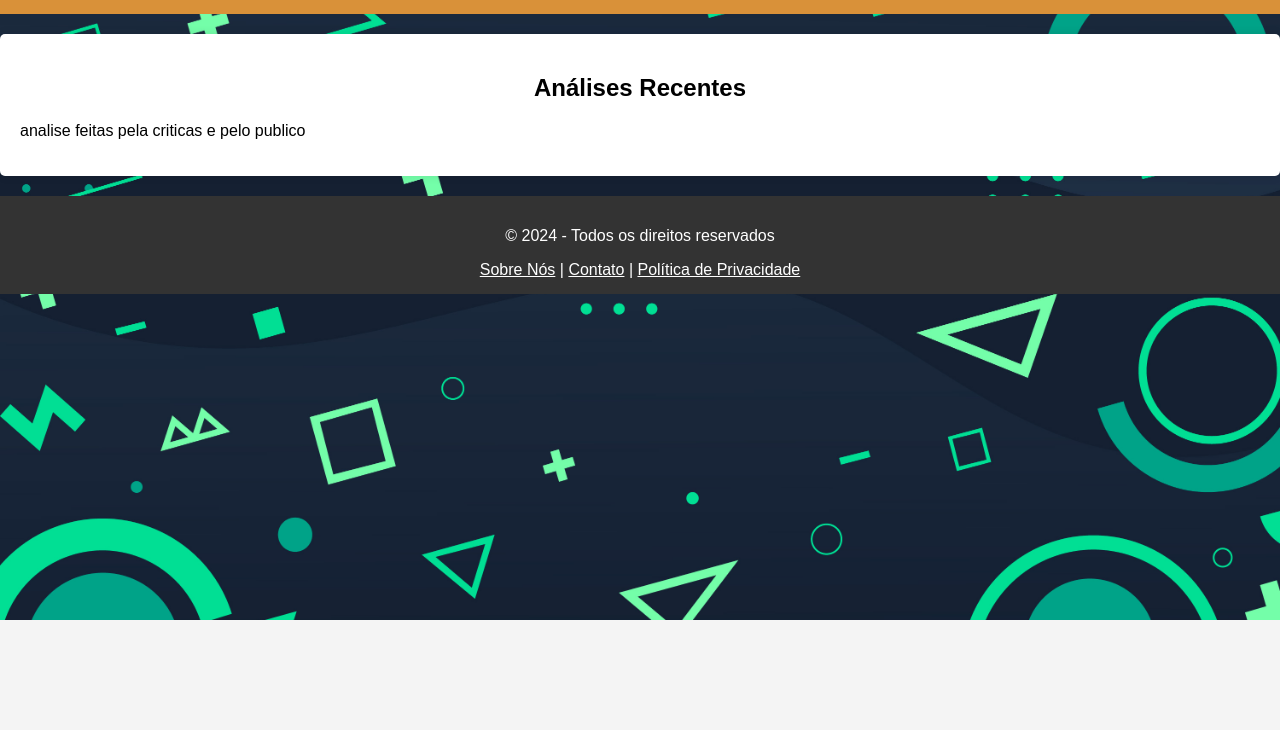
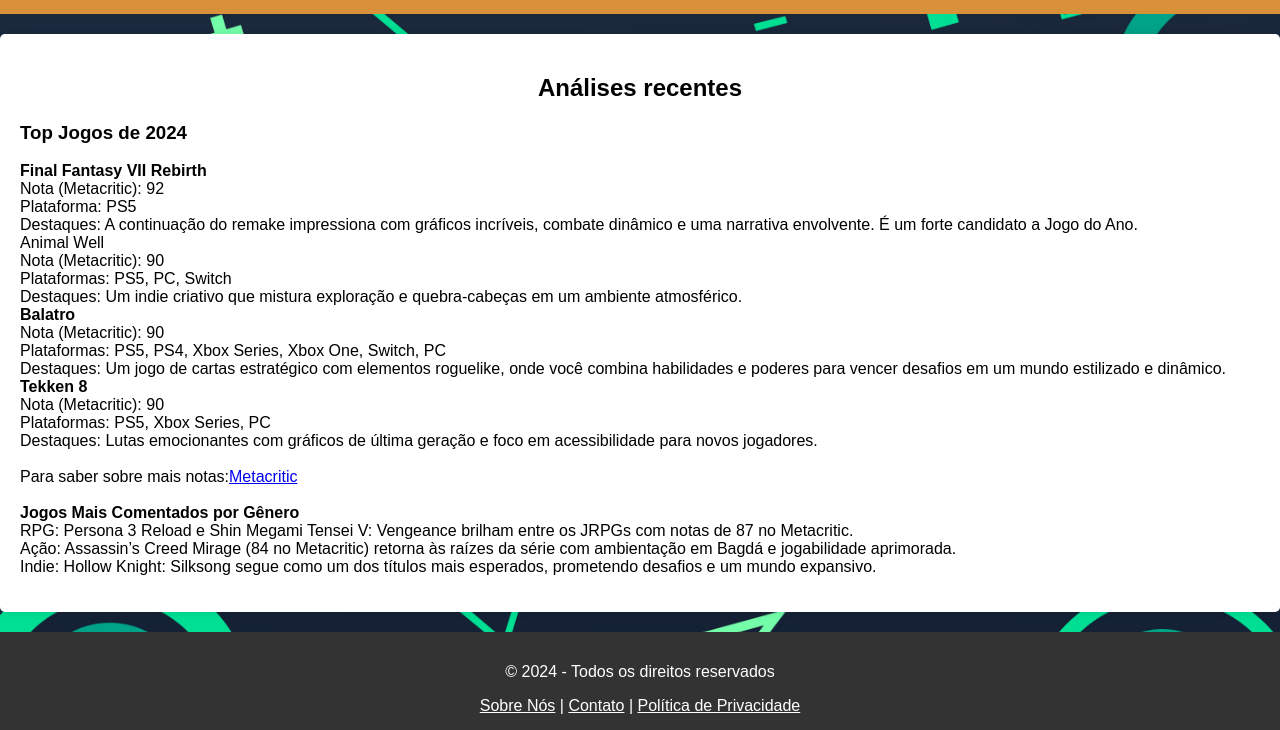
Before and after one commit to EnzoRossi007/jogos-site, a plain HTML site: page jogos-site/analises.html in a window 1280 px wide. Shown: the part 180-910 px from the top of the page. Before the commit the page ends 800 px from the top, so only its background shows below. Drawn offline with Linux system fonts and the light colour scheme.

Commit message:
Update analises.html

```diff
--- a/jogos-site/analises.html
+++ b/jogos-site/analises.html
@@ -76,14 +76,41 @@
         <a href="noticias.html">Notícias</a>
         <a href="jogos.html">Jogos</a>
         <a href="analises.html">Análises</a>
-        <a href="programacao.html">programação</a>
+        <a href="programacao.html">Programação</a>
     </nav>
 </header>
 
 <div class="container">
-    <h2>Análises Recentes</h2>
-    <p>analise feitas pela criticas e pelo publico</p>
-    <!-- Adicione as análises aqui -->
+    <h2>Análises recentes</h2>
+    <p><h3>Top Jogos de 2024</h3>
+        <b>Final Fantasy VII Rebirth</b><br>
+
+        Nota (Metacritic): 92<br>
+        Plataforma: PS5<br>
+        Destaques: A continuação do remake impressiona com gráficos incríveis, combate dinâmico e uma narrativa envolvente. É um forte candidato a Jogo do Ano.<br>
+        Animal Well</b><br>
+
+        Nota (Metacritic): 90<br>
+        Plataformas: PS5, PC, Switch<br>
+        Destaques: Um indie criativo que mistura exploração e quebra-cabeças em um ambiente atmosférico.<br>
+       <b>Balatro</b><br>
+
+
+        Nota (Metacritic): 90<br>
+        Plataformas: PS5, PS4, Xbox Series, Xbox One, Switch, PC<br>
+        Destaques: Um jogo de cartas estratégico com elementos roguelike, onde você combina habilidades e poderes para vencer desafios em um mundo estilizado e dinâmico.<br>
+        <b>Tekken 8</b><br>
+
+        Nota (Metacritic): 90<br>
+        Plataformas: PS5, Xbox Series, PC<br>
+        Destaques: Lutas emocionantes com gráficos de última geração e foco em acessibilidade para novos jogadores.<br>
+        <br>
+        Para saber sobre mais notas:<a href="https://www.metacritic.com/">Metacritic</a><br>
+        <br>
+        <b>Jogos Mais Comentados por Gênero</b><br>
+        RPG: Persona 3 Reload e Shin Megami Tensei V: Vengeance brilham entre os JRPGs com notas de 87 no Metacritic.<br>
+        Ação: Assassin’s Creed Mirage (84 no Metacritic) retorna às raízes da série com ambientação em Bagdá e jogabilidade aprimorada.<br>
+        Indie: Hollow Knight: Silksong segue como um dos títulos mais esperados, prometendo desafios e um mundo expansivo.</p>
 </div>
 
 <footer>
```
